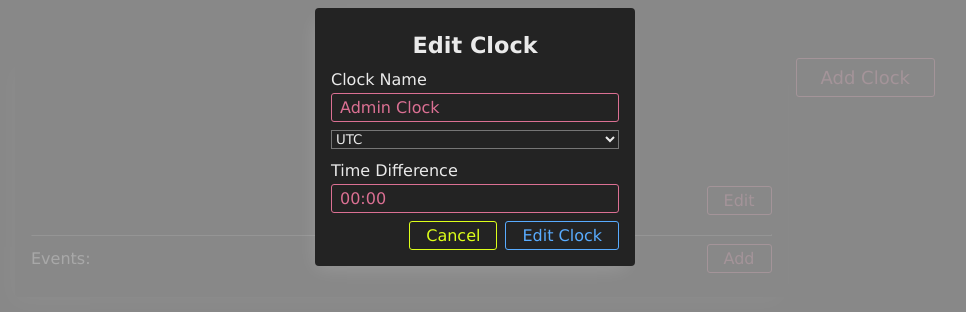
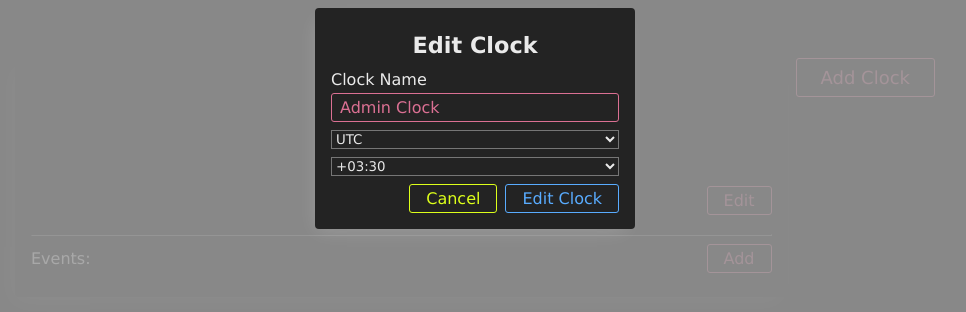
Before and after one commit to rislammb/track-zone-test, a React (Create React App) app: page / in a window 1280 px wide. Both pictures are taken after a click on the button "Edit". Shown: the top 312 px of the page, without its empty margins (165-1131 px from the left). Built offline with nearby package versions, Linux system fonts and the light colour scheme.

Commit message:
Update ClockForm.jsx

```diff
--- a/src/components/clock-form/ClockForm.jsx
+++ b/src/components/clock-form/ClockForm.jsx
@@ -25,6 +25,27 @@ const zones = [{
   name: 'PST',
   value: {title: 'PST',
   minutes: -(8 * 60)}
+ }
+];
+
+const times = [{
+  name: '+03:30',
+  value: {title: '+03:30',
+  minutes: (3 * 60) + 30}
+ },{
+  name: '00:00',
+  value: {title: '00:00',
+  minutes: 0}
+ },
+ {
+  name: '-02:30',
+  value: {title: '-02:30',
+  minutes: -((2 * 60) + 30)}
+ },
+ {
+  name: '-04:00',
+  value: {title: '-04:00',
+  minutes: -(4 * 60)}
  }
 ];
 
@@ -97,9 +118,10 @@ const ClockForm = ({
             onFocus={handleFocus}
             onBlur={handleBlur}
           >
-          {zones.map(zone => <option value={zone.value}>{zone.name}</option>)}
+            {zones.map(zone => <option value={zone.value}>{zone.name}</option>)}
           </select>
-          <InputGroup
+
+          <select
             value={state.difference.value}
             error={state.difference.error}
             label={'Time Difference'}
@@ -107,8 +129,9 @@ const ClockForm = ({
             onChange={handleChange}
             onFocus={handleFocus}
             onBlur={handleBlur}
-          />
-
+          >
+            {times.map(time => <option value={time.value}>{time.name}</option>)}
+          </select>
           <Flex jc={'end'}>
             <Button type='button' color={'warning'} onClick={closeModal}>
               Cancel
```
